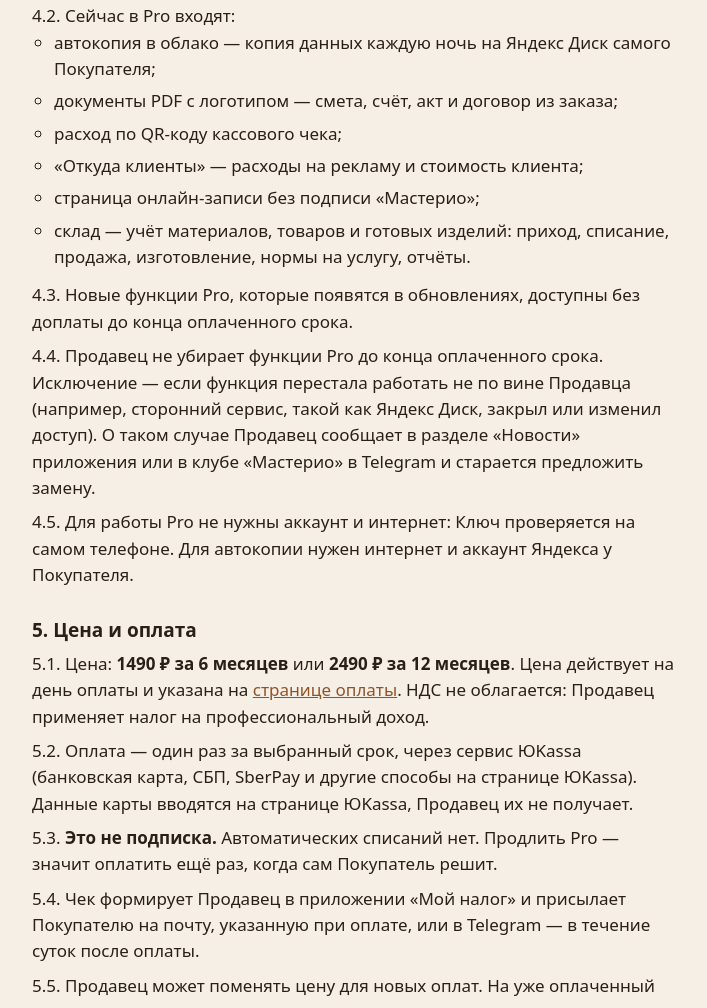
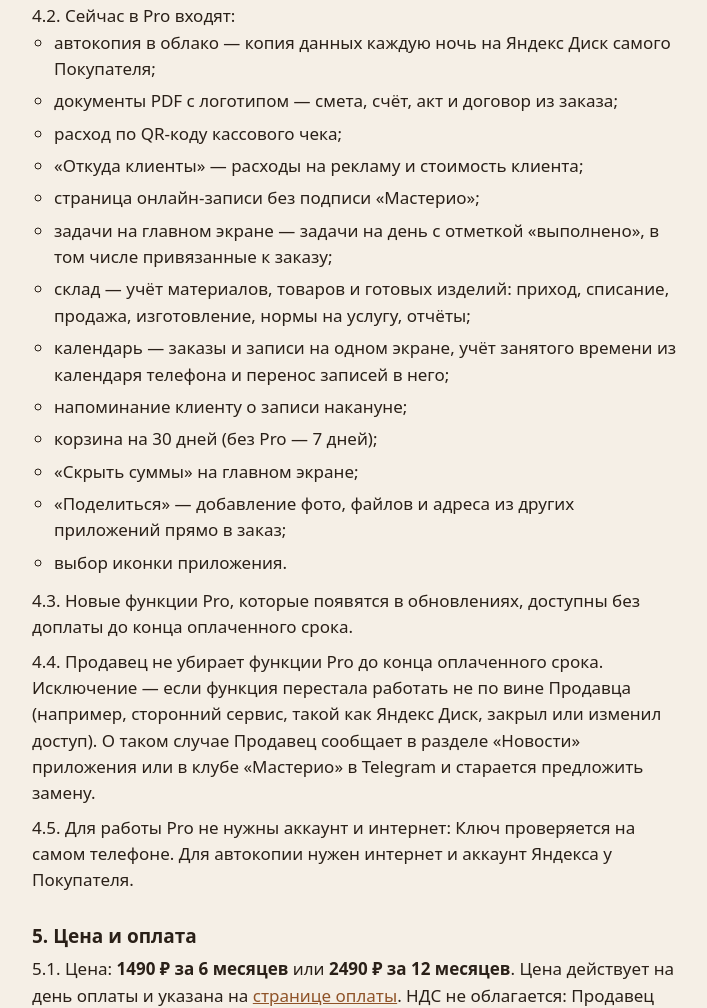
Before and after one commit to SN-nsk/zapis, a plain HTML site: page oferta.html in a window 1280 px wide. Shown: the part 1322-2330 px from the top of the page, without its empty margins (284-991 px from the left). Drawn offline with Linux system fonts and the light colour scheme.

Commit message:
Pro 1.3.1: перечень Pro на pro.html и в оферте (ред. 15.11.2026)

```diff
--- a/oferta.html
+++ b/oferta.html
@@ -57,7 +57,7 @@ footer p{margin:0 0 6px}
 <body>
 <main>
 <h1>Публичная оферта: «Мастерио Pro»</h1>
-<p class="sub">Редакция от 14 ноября 2026 года</p>
+<p class="sub">Редакция от 15 ноября 2026 года</p>
 
 <div class="box">
 <p><b>Коротко.</b> Вы платите один раз — 1490 ₽ за 6 месяцев или 2490 ₽ за год — и получаете ключ, который включает функции Pro в приложении «Мастерио» на этот срок. Это не подписка: деньги сами не списываются. Если ключ не заработал и мы не смогли помочь — вернём деньги полностью. Ниже то же самое подробно.</p>
@@ -95,7 +95,14 @@ footer p{margin:0 0 6px}
     <li>расход по QR-коду кассового чека;</li>
     <li>«Откуда клиенты» — расходы на рекламу и стоимость клиента;</li>
     <li>страница онлайн-записи без подписи «Мастерио»;</li>
-    <li>склад — учёт материалов, товаров и готовых изделий: приход, списание, продажа, изготовление, нормы на услугу, отчёты.</li>
+    <li>задачи на главном экране — задачи на день с отметкой «выполнено», в том числе привязанные к заказу;</li>
+    <li>склад — учёт материалов, товаров и готовых изделий: приход, списание, продажа, изготовление, нормы на услугу, отчёты;</li>
+    <li>календарь — заказы и записи на одном экране, учёт занятого времени из календаря телефона и перенос записей в него;</li>
+    <li>напоминание клиенту о записи накануне;</li>
+    <li>корзина на 30 дней (без Pro — 7 дней);</li>
+    <li>«Скрыть суммы» на главном экране;</li>
+    <li>«Поделиться» — добавление фото, файлов и адреса из других приложений прямо в заказ;</li>
+    <li>выбор иконки приложения.</li>
   </ul></li>
 <li>4.3. Новые функции Pro, которые появятся в обновлениях, доступны без доплаты до конца оплаченного срока.</li>
 <li>4.4. Продавец не убирает функции Pro до конца оплаченного срока. Исключение — если функция перестала работать не по вине Продавца (например, сторонний сервис, такой как Яндекс Диск, закрыл или изменил доступ). О таком случае Продавец сообщает в разделе «Новости» приложения или в клубе «Мастерио» в Telegram и старается предложить замену.</li>
```
Also changed, not shown: pro.html (+6 -0 lines).
